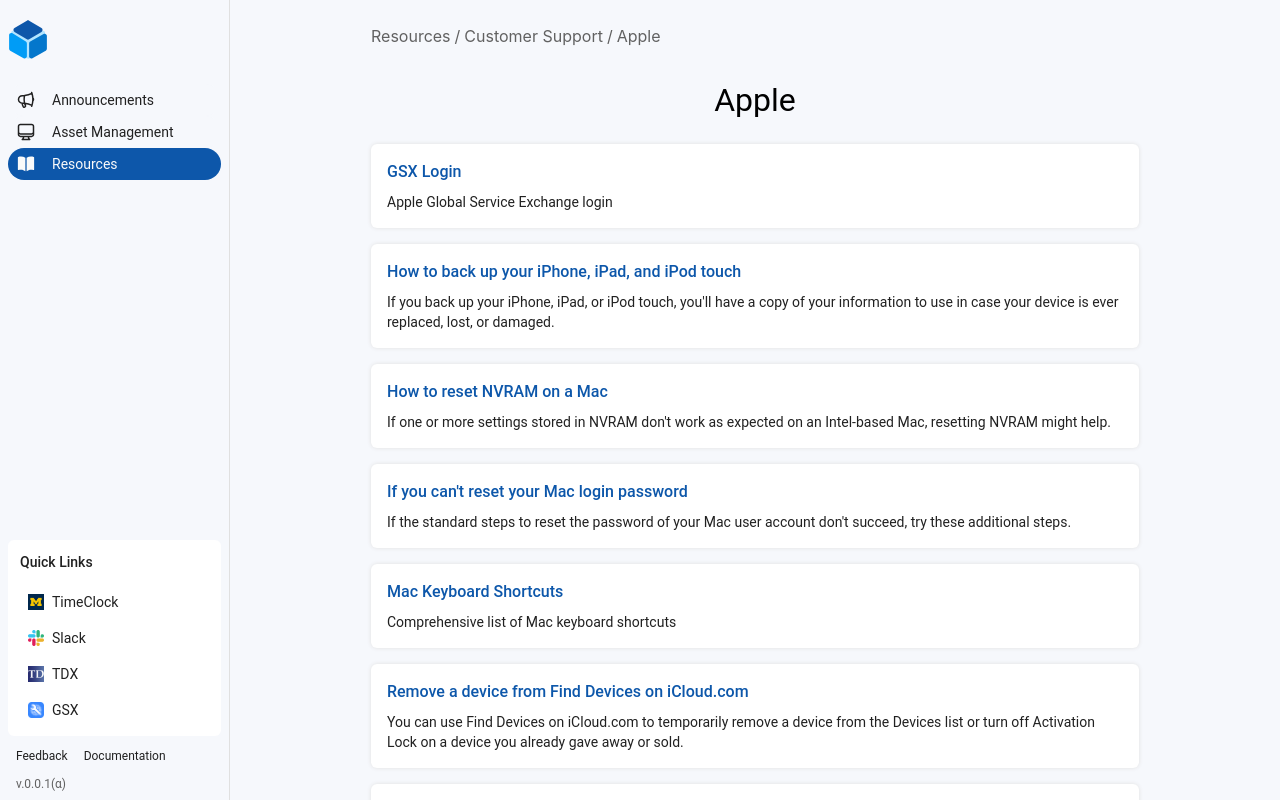
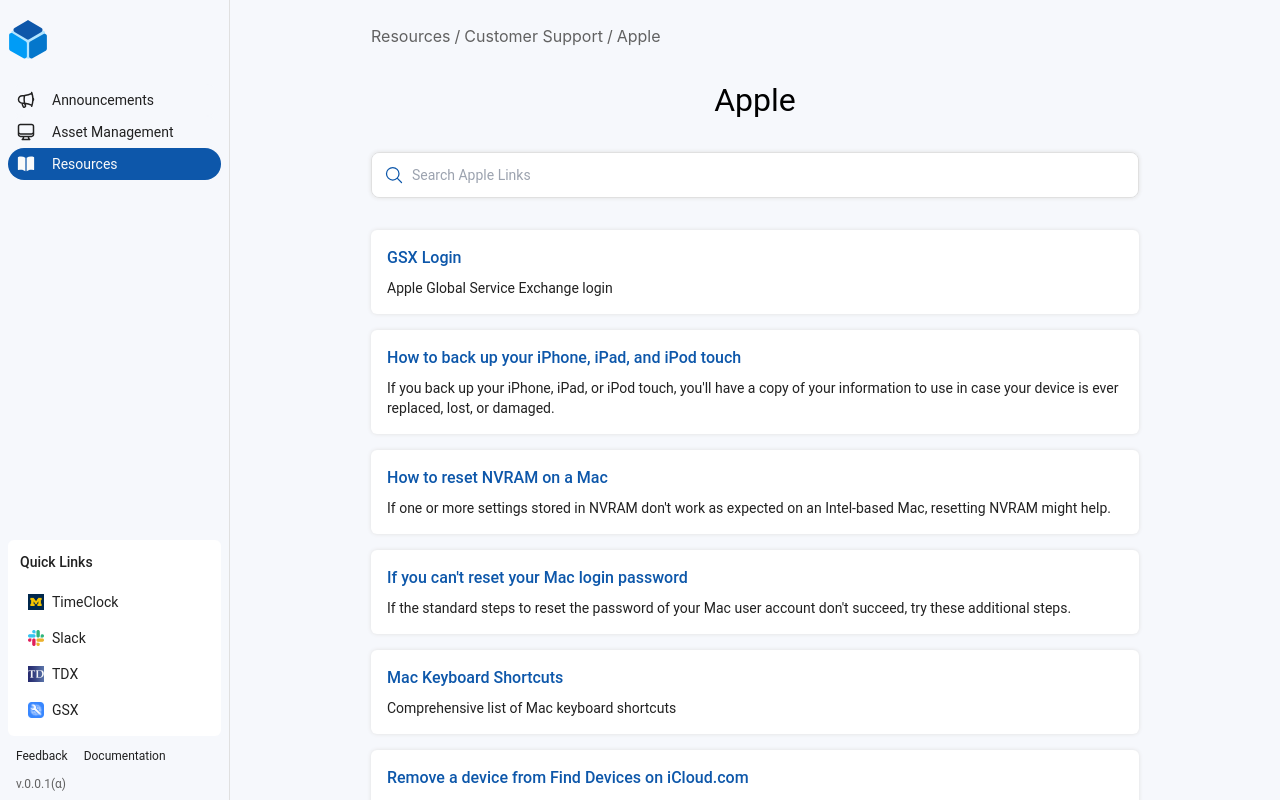
Before and after one commit to umich-tech-consulting/tech-consulting-dashboard, a React (Create React App) app: page /webui/resources/customersupport/apple in a window 1280 px wide. Shown: the top 800 px of the page. Built offline with nearby package versions, Linux system fonts and the light colour scheme.

Commit message:
Fix scroll bug, add search to resource group pages

```diff
--- a/src/App.js
+++ b/src/App.js
@@ -11,6 +11,7 @@ import Announcements from './pages/Announcements';
 import ResourcesLanding from './pages/Resources/ResourcesLanding';
 import ResourceGroupBuilder from './pages/Resources/ResourcesGroupBuilder';
 import ResourceCategoryBuilder from './pages/Resources/ResourcesCategoryBuilder';
+import ScrollToTop from './components/ScrollTop';
 
 function App() {
   return (
@@ -33,6 +34,7 @@ function App() {
           <Route path="resources/:category/:group" element={<ResourceGroupBuilder />} />
         </Route>
       </Routes>
+      <ScrollToTop />
     </BrowserRouter>
   );
 }
--- a/src/components/Resources/Landing/ResourcesLandingSearch.js
+++ b/src/components/Resources/Landing/ResourcesLandingSearch.js
@@ -57,7 +57,7 @@ const ResourcesLandingSearch = () => {
   return (
     <>
       <div className="relative mt-14 w-full border shadow-light border-neutral-3 rounded-lg">
-        <label className='hidden' htmlFor="searchbox">Uniqname</label>
+        <label className='hidden' htmlFor="searchbox">Resources Search</label>
         <input
           className="w-full pl-10 rounded-lg p-3 bg-white body-medium pr-12 focus:outline-blue-9"
           type="text"
--- /dev/null
+++ b/src/components/ScrollTop.js
@@ -0,0 +1,15 @@
+// A "bug" exists with react router. If you scroll down a page and then visit a new page, your scoll position on the new page will be the same as the scroll position on the previous page, instead of starting you at the top of the page. This component ensures that every time you visit a new page, you will start at the top of the page.
+import { useEffect } from 'react';
+import { useLocation } from 'react-router-dom';
+
+const ScrollToTop = () => {
+  // Extracts pathname property(key) from an object
+  const { pathname } = useLocation();
+
+  // Automatically scrolls to top whenever pathname changes
+  useEffect(() => {
+    window.scrollTo(0, 0);
+  }, [pathname]);
+}
+
+export default ScrollToTop;
--- a/src/pages/Resources/ResourcesGroupBuilder.js
+++ b/src/pages/Resources/ResourcesGroupBuilder.js
@@ -1,14 +1,19 @@
-import React from "react";
-import { Helmet } from 'react-helmet';
-import { Link } from "react-router-dom";
-import { useParams } from "react-router-dom";
-import resourcesData from '../../ResourcesData.json'
+import React, { useState } from "react";
+import { Helmet } from "react-helmet";
+import { Link, useParams } from "react-router-dom";
+import resourcesData from "../../ResourcesData.json";
 import ResourceLinks from "../../components/Resources/ResourceLinks";
+import search from "../../icons/resources/search.svg";
+import bluex from "../../icons/resources/bluex.svg";
+import grayx from "../../icons/resources/grayx.svg";
 
 const ResourceGroupBuilder = () => {
+  const [query, setQuery] = useState("");
+  const [searchResults, setSearchResults] = useState([]);
+  const [isClearHovered, setIsClearHovered] = useState(false);
+
   const { category, group } = useParams();
 
-  // Clean up the group value by replacing spaces, slashes, and non-alphanumeric characters with dashes
   const formattedCategory = category
     .toLowerCase()
     .replace(/\s+/g, "")
@@ -18,7 +23,6 @@ const ResourceGroupBuilder = () => {
     .replace(/\s+/g, "")
     .replace(/[^a-zA-Z0-9-]/g, "-");
 
-  // Find the data for the selected category and group
   const categoryData = resourcesData.find(
     (data) =>
       data.category
@@ -32,14 +36,40 @@ const ResourceGroupBuilder = () => {
   );
 
   if (!categoryData) {
-    // Handle case when category or group data is not found
     return <div>Group not found</div>;
   }
 
-  // Sort the links alphabetically based on the 'name' property
   const sortedLinks = categoryData.links.sort((a, b) =>
     a.name.localeCompare(b.name)
   );
+
+  const handleSearch = (event) => {
+    const value = event.target.value;
+    setQuery(value);
+
+    const lowercaseValue = value.toLowerCase();
+
+    if (lowercaseValue === "") {
+      setSearchResults([]);
+      return;
+    }
+
+    const results = sortedLinks.filter(
+      (link) =>
+        link.name.toLowerCase().includes(lowercaseValue) ||
+        link.description.toLowerCase().includes(lowercaseValue)
+    );
+
+    setSearchResults(results);
+  };
+
+  const handleClearMouseEnter = () => {
+    setIsClearHovered(true);
+  };
+
+  const handleClearMouseLeave = () => {
+    setIsClearHovered(false);
+  };
 
   return (
     <>
@@ -67,7 +97,42 @@ const ResourceGroupBuilder = () => {
           <div className="headline-large mb-6 text-center mt-8">
             {categoryData.group}
           </div>
-          <ResourceLinks linkData={sortedLinks} />
+          <div className="relative mt-8 mb-8 w-full border shadow-light border-neutral-3 rounded-lg">
+            <input
+              className="w-full pl-10 rounded-lg p-3 bg-white body-medium pr-12 focus:outline-blue-9"
+              type="text"
+              name="query"
+              placeholder={`Search ${categoryData.group} Links`}
+              value={query}
+              onChange={handleSearch}
+            />
+            <img
+              src={search} // Replace with your actual search icon
+              alt="Search"
+              className="absolute top-0 left-0 h-full p-3"
+            />
+            {query && (
+              <button
+                className="absolute top-0 right-0 h-full p-2"
+                onClick={() => setQuery("")}
+                onMouseEnter={handleClearMouseEnter}
+                onMouseLeave={handleClearMouseLeave}
+              >
+                <img
+                  src={isClearHovered ? bluex : grayx} // Replace with your actual clear icon
+                  alt="Clear"
+                  className="h-6 w-6"
+                />
+              </button>
+            )}
+          </div>
+          {query ? (
+            <div className="max-w-3xl w-full mt-8">
+              <ResourceLinks linkData={searchResults} />
+            </div>
+          ) : (
+            <ResourceLinks linkData={sortedLinks} />
+          )}
         </div>
       </div>
     </>
```
